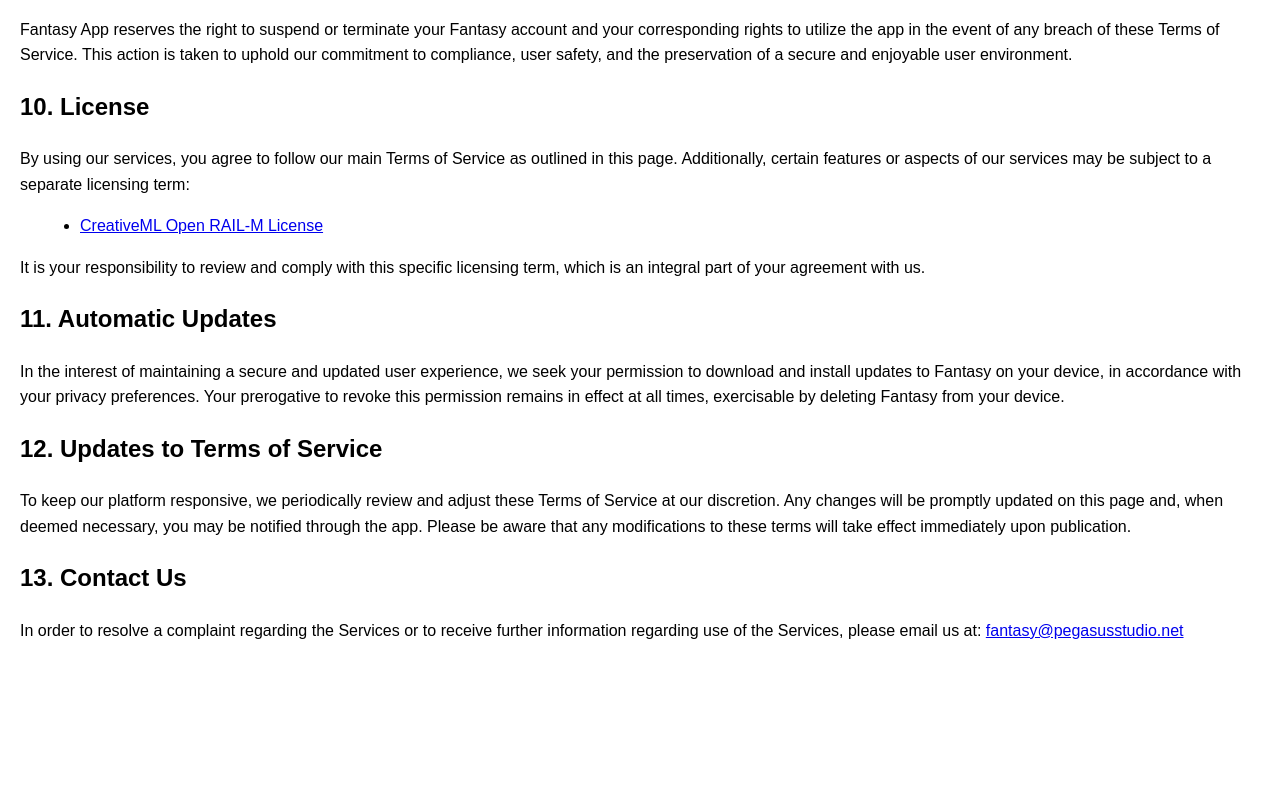
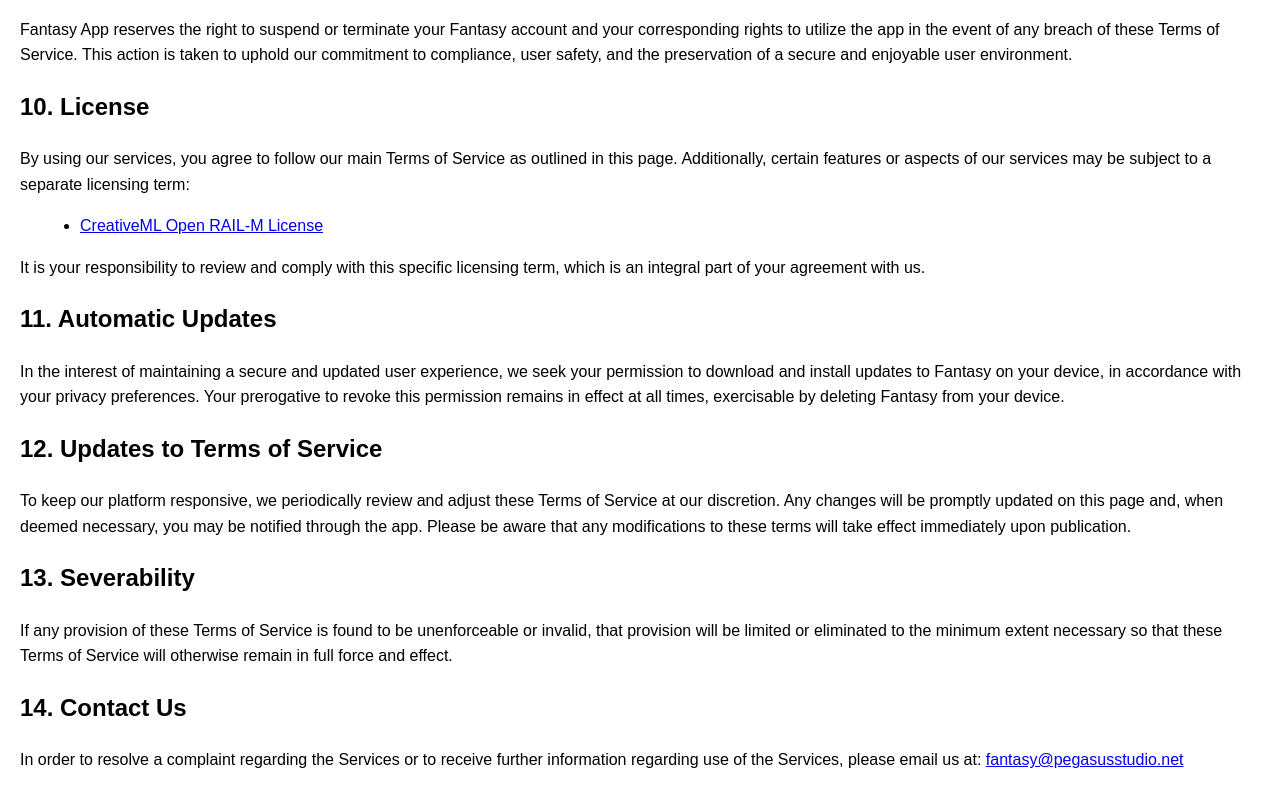
Before and after one commit to PegasusStudio/PegasusStudio.github.io, a plain HTML site: page fantasy/terms_and_conditions.html in a window 1280 px wide. Shown: the part 2811-3604 px from the top of the page. Before the commit the page ends 3474 px from the top, so only its background shows below. Drawn offline with Linux system fonts and the light colour scheme.

Commit message:
Update terms_and_conditions.html

```diff
--- a/fantasy/terms_and_conditions.html
+++ b/fantasy/terms_and_conditions.html
@@ -153,7 +153,12 @@
   </section>
 
   <section>
-    <h2>13. Contact Us</h2>
+    <h2>13. Severability</h2>
+    <p>If any provision of these Terms of Service is found to be unenforceable or invalid, that provision will be limited or eliminated to the minimum extent necessary so that these Terms of Service will otherwise remain in full force and effect.</p>
+  </section>
+
+  <section>
+    <h2>14. Contact Us</h2>
     <p>In order to resolve a complaint regarding the Services or to receive further information regarding use of the Services, please email us at: <a href="mailto:fantasy@pegasusstudio.net">fantasy@pegasusstudio.net</a></p>
   </section>
 </body>
```
